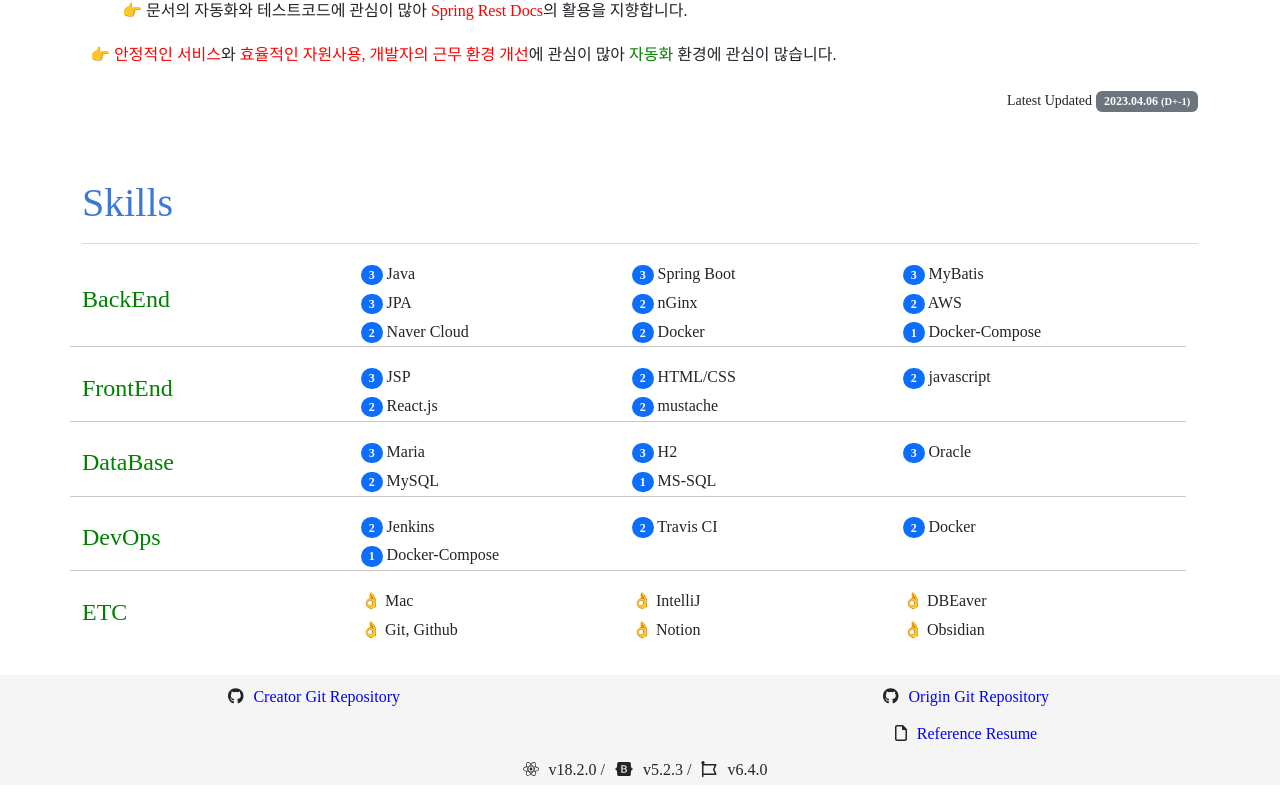
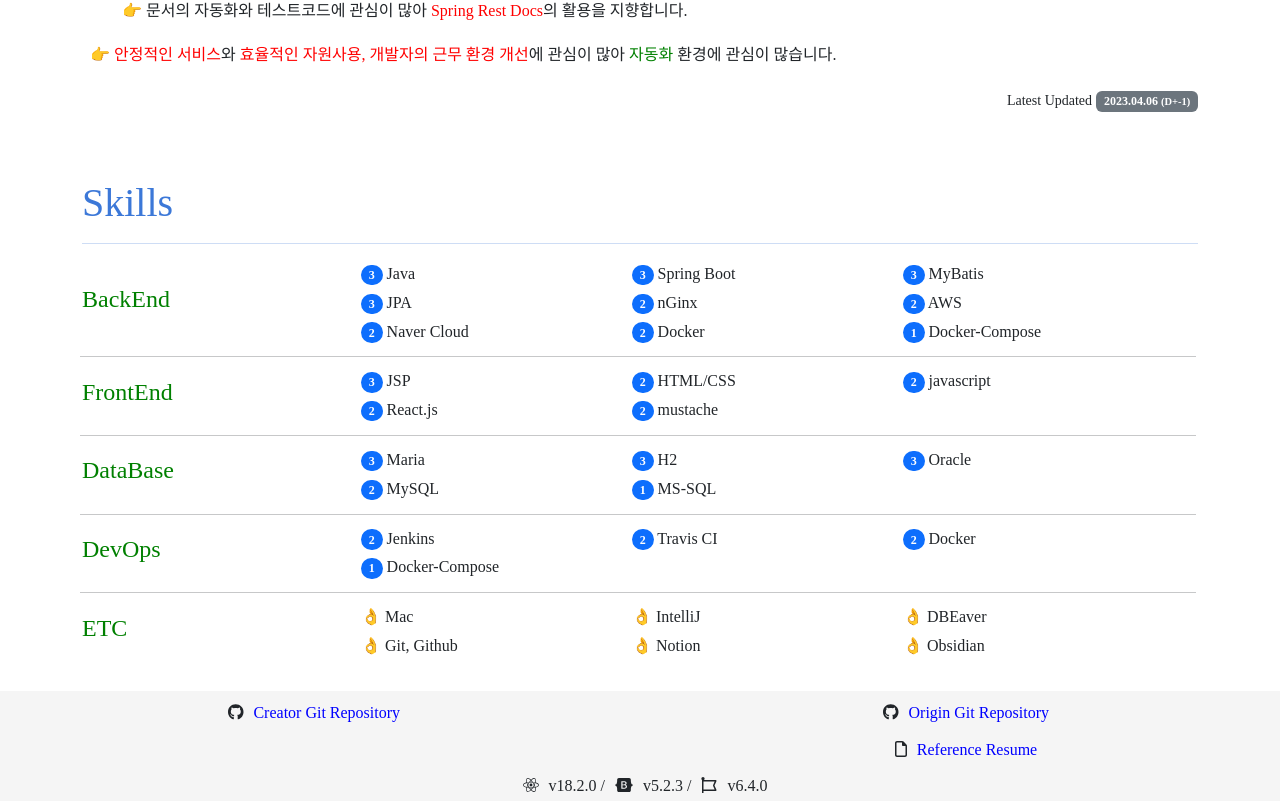
Before and after one commit to donsonioc2010/My-Resume, a React (Create React App) app: page / in a window 1280 px wide. Shown: the part 856-1657 px from the top of the page. Built offline with nearby package versions, Linux system fonts and the light colour scheme.

Commit message:
issue : hr 아래로 너무 넓은 간격 조절

```diff
--- a/src/skills/Skills.js
+++ b/src/skills/Skills.js
@@ -82,7 +82,7 @@ function ThemeRow(props) {
   return (
     <>
       <Row>
-        {idx > 0 ? <hr style={{ textAlign: 'center', width: '100%' }} /> : null}
+        {idx > 0 ? <hr style={{ textAlign: 'center', width: '100%', margin: '10px' }} /> : null}
         <Col sm={12} md={3} className="align-self-center">
           {/* h3로 해봤는데 너무 크네.. */}
           <h4 style={{ color: 'green' }}>{themeName}</h4>
```
